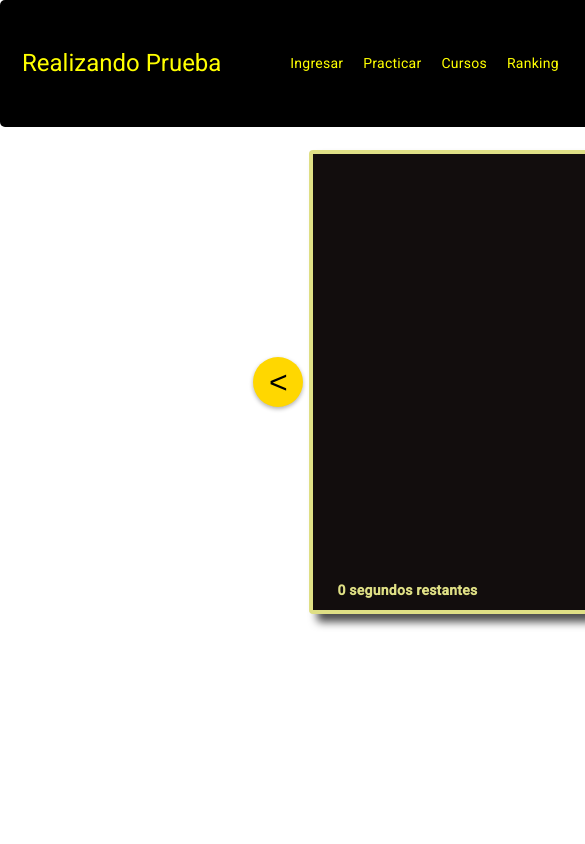
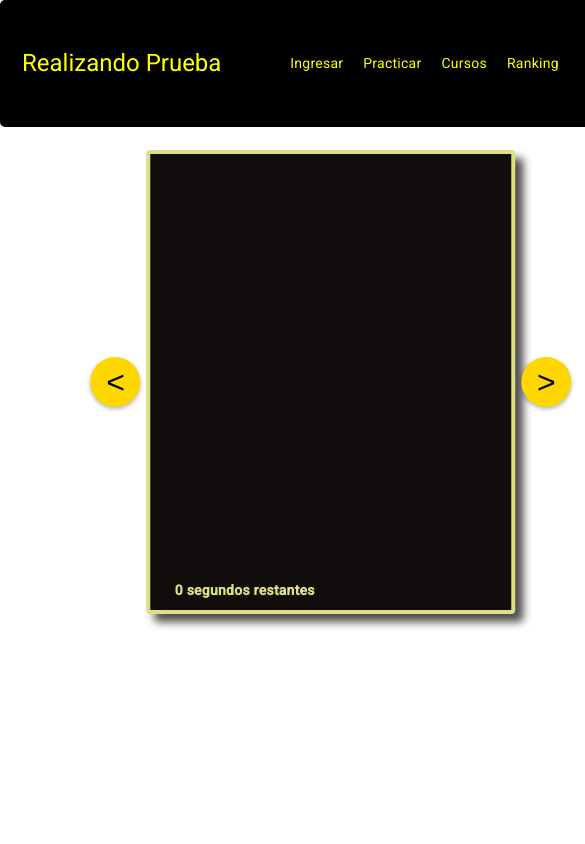
Before and after one commit to sebasxx85/englishProyect, an Angular app: page /type1 in a window 390 px wide. Shown: the top 844 px of the page, 585 px wide, since content can reach past the window. Built offline with nearby package versions, Linux system fonts and the light colour scheme.

Commit message:
act media3

```diff
--- a/src/app/components/type1/type1.component.scss
+++ b/src/app/components/type1/type1.component.scss
@@ -17,7 +17,8 @@
   min-height: 55vh;
   min-width: 15vh;
   background-color: rgb(18, 13, 13);
-  position: relative; /* Posiciona el contenedor como relativo */
+  position: absolute;
+  transform: translate(-17%, 17%);
 
 }
 
@@ -35,10 +36,26 @@
 /* Pantallas entre 560px y 725px */
 @media (max-width: 725px) and (min-width: 560px) {
   .card-container {
-    max-width: 97vh;
+    max-width: 87vh;
+    position: absolute;
+    transform: translate(-12%, 0%);
   }
   .custom-card {
     min-width: 25vh;
+  }
+}
+
+@media (max-width: 425px) and (min-width: 160px) {
+  .card-container {
+    max-width: 87vh;
+    margin-right: 50px;
+    position: absolute;
+    transform: translate(-12%, 0%);
+  }
+  .custom-card {
+    min-width: 25vh;
+    position: absolute;
+    transform: translate(-12%, 0%);
   }
 }
 
```
